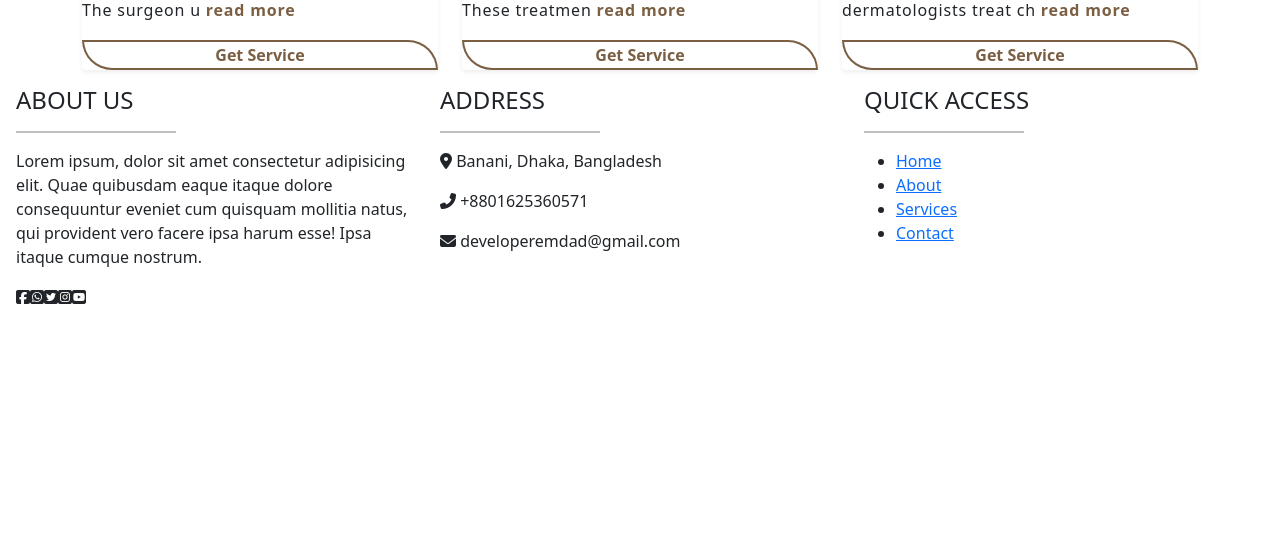
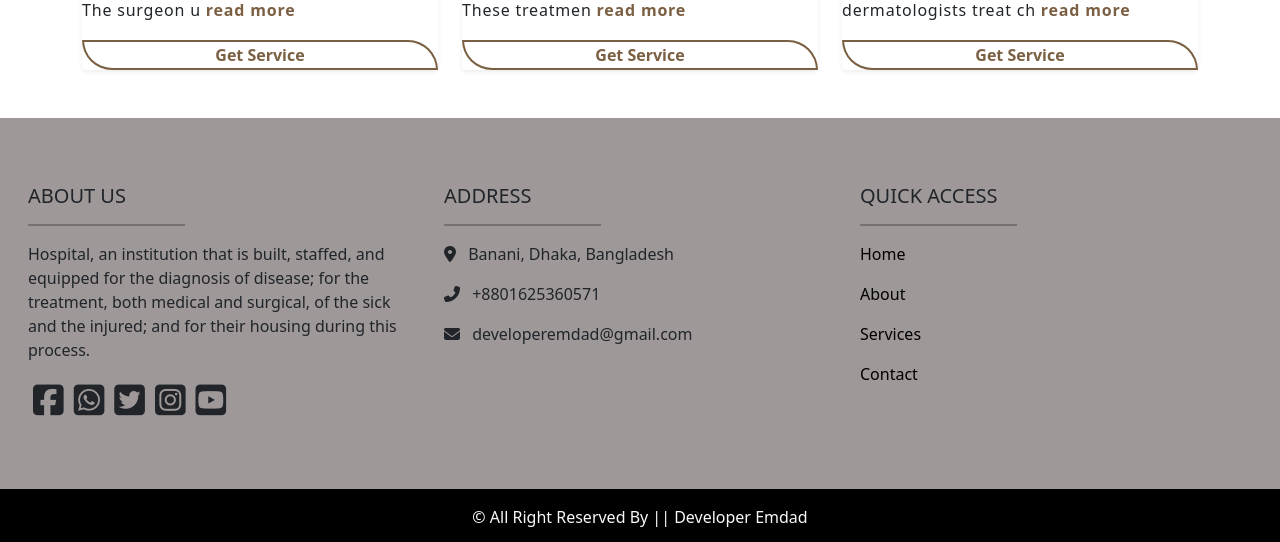
Before and after one commit to developeremdad/Health-care, a React (Create React App) app: page / in a window 1280 px wide. Shown: the part 1274-1816 px from the top of the page. Before the commit the page ends 1599 px from the top, so only its background shows below. Built offline with nearby package versions, Linux system fonts and the light colour scheme; no server answers.

Commit message:
footer design

```diff
--- a/src/posts/Home/Home.js
+++ b/src/posts/Home/Home.js
@@ -12,8 +12,7 @@ const Home = () => {
         <div>
             {/* <Banner></Banner> */}
 
-            {/* Treatment and Services section  */}
-            <div>
+            <div className="mb-5">
                 <div className="services-heading text-center">
                     <h6>HEALTHY SKIN AND NATURAL</h6>
                     <h1>Treatments & Services</h1>
@@ -30,7 +29,6 @@ const Home = () => {
                     </Row>
                 </Container>
             </div>
-            {/* <Services></Services> */}
         </div>
     );
 };
--- /dev/null
+++ b/src/posts/Shared/Footer/Footer.css
@@ -0,0 +1,23 @@
+body{
+    margin: 0;
+}
+.footer-container{
+    background-color: rgb(158, 152, 152);
+    padding: 50px 0;
+}
+.footer-icon{
+    font-size: 35px;
+    margin: 5px;
+    cursor: pointer;
+}
+.footer-icon:hover{
+    color: burlywood;
+    transition: .4s;
+}
+.footer-nav{
+    text-decoration: none;
+    transition: .4s;
+}
+.footer-nav:hover{
+    font-weight: bold;
+}
--- a/src/posts/Shared/Footer/Footer.js
+++ b/src/posts/Shared/Footer/Footer.js
@@ -1,36 +1,42 @@
 import React from 'react';
 import { Link } from 'react-router-dom';
+import './Footer.css';
 
 const Footer = () => {
     return (
-        <div className="row p-3">
+        <div>
+            <div className="footer-container mt-4">
+                <div className="row w-100 mx-auto p-3">
                     <div className="col-lg-4 col-md-6 col-12">
-                <h4>ABOUT US</h4>
+                        <h5>ABOUT US</h5>
                         <hr className="divider" />
-                <p>Lorem ipsum, dolor sit amet consectetur adipisicing elit. Quae quibusdam eaque itaque dolore consequuntur eveniet cum quisquam mollitia natus, qui provident vero facere ipsa harum esse! Ipsa itaque cumque nostrum.</p>
-                <span><i class="fab fa-facebook-square"></i></span>
-                <span><i class="fab fa-whatsapp-square"></i></span>
-                <span><i class="fab fa-twitter-square"></i></span>
-                <span><i class="fab fa-instagram-square"></i></span>
-                <span><i class="fab fa-youtube-square"></i></span>
+                        <p>Hospital, an institution that is built, staffed, and equipped for the diagnosis of disease; for the treatment, both medical and surgical, of the sick and the injured; and for their housing during this process.</p>
+                        <span><i className="footer-icon fab fa-facebook-square"></i></span>
+                        <span><i className="footer-icon fab fa-whatsapp-square"></i></span>
+                        <span><i className="footer-icon fab fa-twitter-square"></i></span>
+                        <span><i className="footer-icon fab fa-instagram-square"></i></span>
+                        <span><i className="footer-icon fab fa-youtube-square"></i></span>
                     </div>
                     <div className="col-lg-4 col-md-6 col-12">
-                <h4>ADDRESS</h4>
+                        <h5>ADDRESS</h5>
                         <hr className="divider" />
-                <p><span><i class="fas fa-map-marker-alt"></i></span> Banani, Dhaka, Bangladesh</p>
-                <p><span><i class="fas fa-phone-alt"></i></span> +8801625360571</p>
-                <p><span><i class="fas fa-envelope"></i></span> developeremdad@gmail.com</p>
+                        <p><span><i className="fas fa-map-marker-alt me-2"></i></span> Banani, Dhaka, Bangladesh</p>
+                        <p><span><i className="fas fa-phone-alt me-2"></i></span> +8801625360571</p>
+                        <p><span><i className="fas fa-envelope me-2"></i></span> developeremdad@gmail.com</p>
                     </div>
                     <div className="col-lg-4 col-md-6 col-12">
-                <h4>QUICK ACCESS</h4>
+                        <h5>QUICK ACCESS</h5>
                         <hr className="divider" />
-                <ul>
-                    <li><Link to="/home">Home</Link></li>
-                    <li><Link to="/about">About</Link></li>
-                    <li><Link to="/services">Services</Link></li>
-                    <li><Link to="/contact">Contact</Link></li>
-                </ul>
+
+                        <p><Link className="footer-nav text-black" to="/home">Home</Link></p>
+                        <p><Link className="footer-nav text-black" to="/about">About</Link></p>
+                        <p><Link className="footer-nav text-black" to="/services">Services</Link></p>
+                        <p><Link className="footer-nav text-black" to="/contact">Contact</Link></p>
+
                     </div>
+                </div>
+            </div>
+            <p className="text-center bg-black text-light p-3 m-0">&copy; All Right Reserved By || Developer Emdad</p>
         </div>
     );
 };
```
Also changed, not shown: src/images/about-doctor-img.jpg (added). Lines whose indentation alone changed are shown as unchanged.
